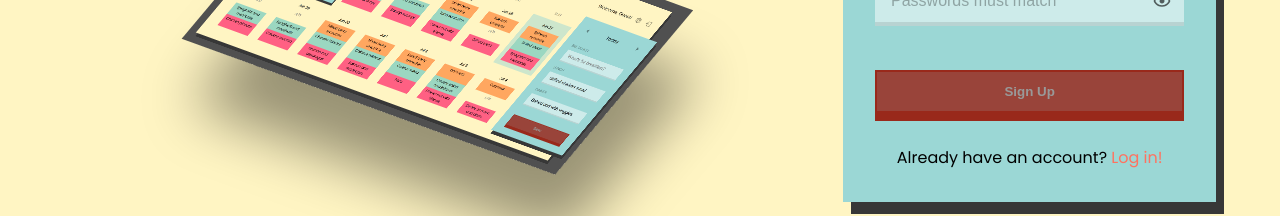
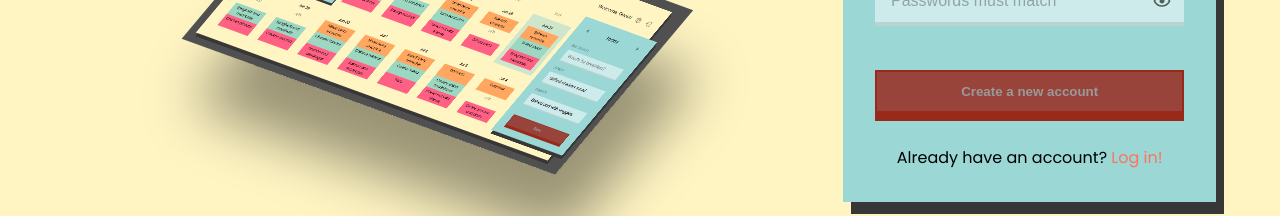
Before and after one commit to msandula12/meal-planner-client, a React (Create React App) app: page / in a window 1280 px wide. Shown: the part 439-655 px from the top of the page. Built offline with nearby package versions, Linux system fonts and the light colour scheme.

Commit message:
chore: sign up / log in button text

```diff
--- a/src/components/Home/LogIn.tsx
+++ b/src/components/Home/LogIn.tsx
@@ -98,7 +98,7 @@ function LogIn({ toggleForm }: Props) {
         className="btn btn-primary"
         disabled={!canLogIn}
         type="submit"
-        value="Log In"
+        value="Log in to your account"
       />
       <p className="form-box-footer">
         Don't have an account?{' '}
--- a/src/components/Home/SignUp.tsx
+++ b/src/components/Home/SignUp.tsx
@@ -148,7 +148,7 @@ function SignUp({ toggleForm }: Props) {
         className="btn btn-primary"
         disabled={!canSignUp}
         type="submit"
-        value="Sign Up"
+        value="Create a new account"
       />
       <p className="form-box-footer">
         Already have an account?{' '}
```
